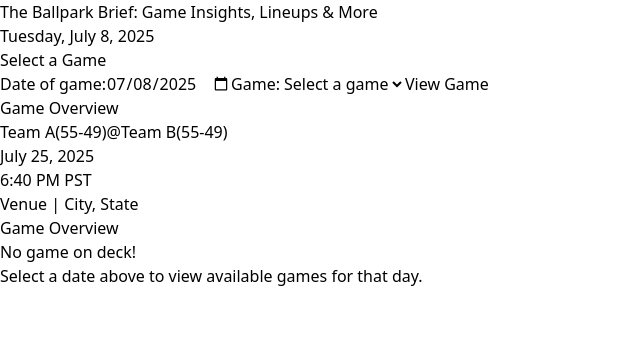
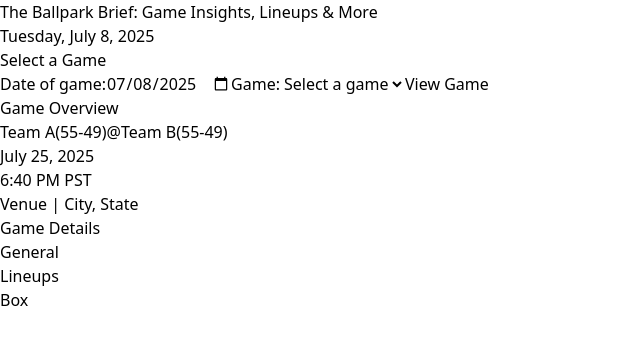
Before and after one commit to hannahkim313/the-ballpark-brief, a Next.js app: page / in a window 1280 px wide. Shown: the top 344 px of the page, without its empty margins (0-640 px from the left). Built offline with nearby package versions, Linux system fonts and the light colour scheme.

Commit message:
Create a tab navigation for displaying different game data

```diff
--- a/app/page.tsx
+++ b/app/page.tsx
@@ -1,18 +1,13 @@
+import GameSelector from '@/components/GameSelector';
 import GameOverview from '@/components/GameOverview';
-import GameSelector from '@/components/GameSelector';
+import GameTabs from '@/components/GameTabs';
 
 const Page = () => {
   return (
     <div>
       <GameSelector />
-
       <GameOverview />
-
-      <section>
-        <h2>Game Overview</h2>
-        <p>No game on deck!</p>
-        <p>Select a date above to view available games for that day.</p>
-      </section>
+      <GameTabs />
     </div>
   );
 };
--- /dev/null
+++ b/components/GameTabs.tsx
@@ -0,0 +1,29 @@
+const GameTabs = () => {
+  return (
+    <section>
+      <h2>Game Details</h2>
+
+      <nav>
+        <ul role="tablist">
+          <li role="presentation">
+            <button role="tab" aria-selected="true">
+              General
+            </button>
+          </li>
+          <li role="presentation">
+            <button role="tab" aria-selected="false">
+              Lineups
+            </button>
+          </li>
+          <li role="presentation">
+            <button role="tab" aria-selected="false">
+              Box
+            </button>
+          </li>
+        </ul>
+      </nav>
+    </section>
+  );
+};
+
+export default GameTabs;
```
